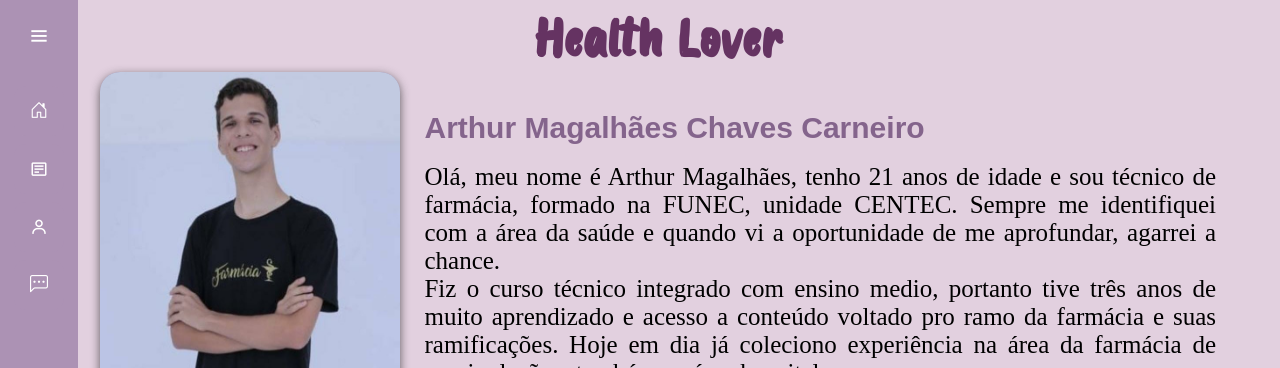
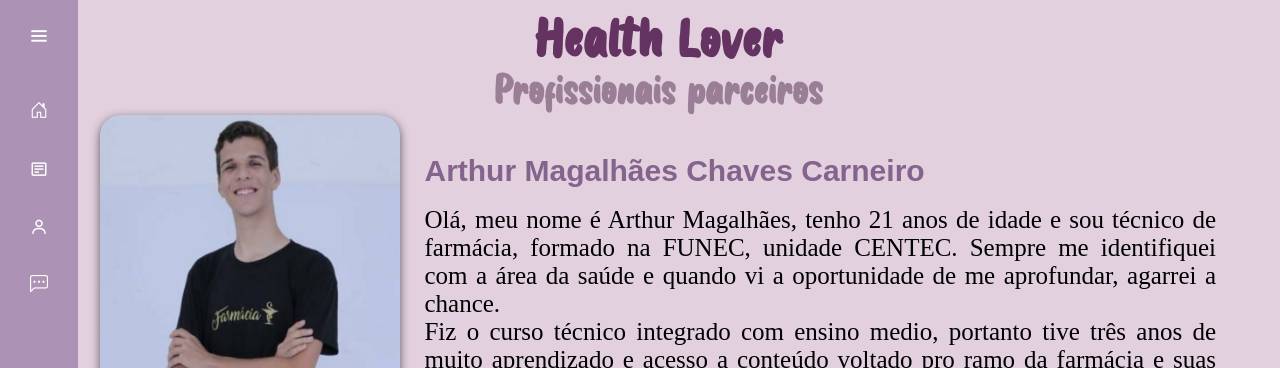
Before and after one commit to health-lover/health-lover.github.io, a plain HTML site: page profissionais.html in a window 1280 px wide. Shown: the top 368 px of the page. Drawn offline with nearby package versions, Linux system fonts and the light colour scheme.

Commit message:
Update profissionais.html

```diff
--- a/profissionais.html
+++ b/profissionais.html
@@ -59,6 +59,7 @@
 
   <div class="main">
     <div><h1 class="h1rece">Health Lover</h1></div>
+    <div><h5>Profissionais parceiros</h5></div>
 
 <div class = "container">
   <div class = "container1">
```
